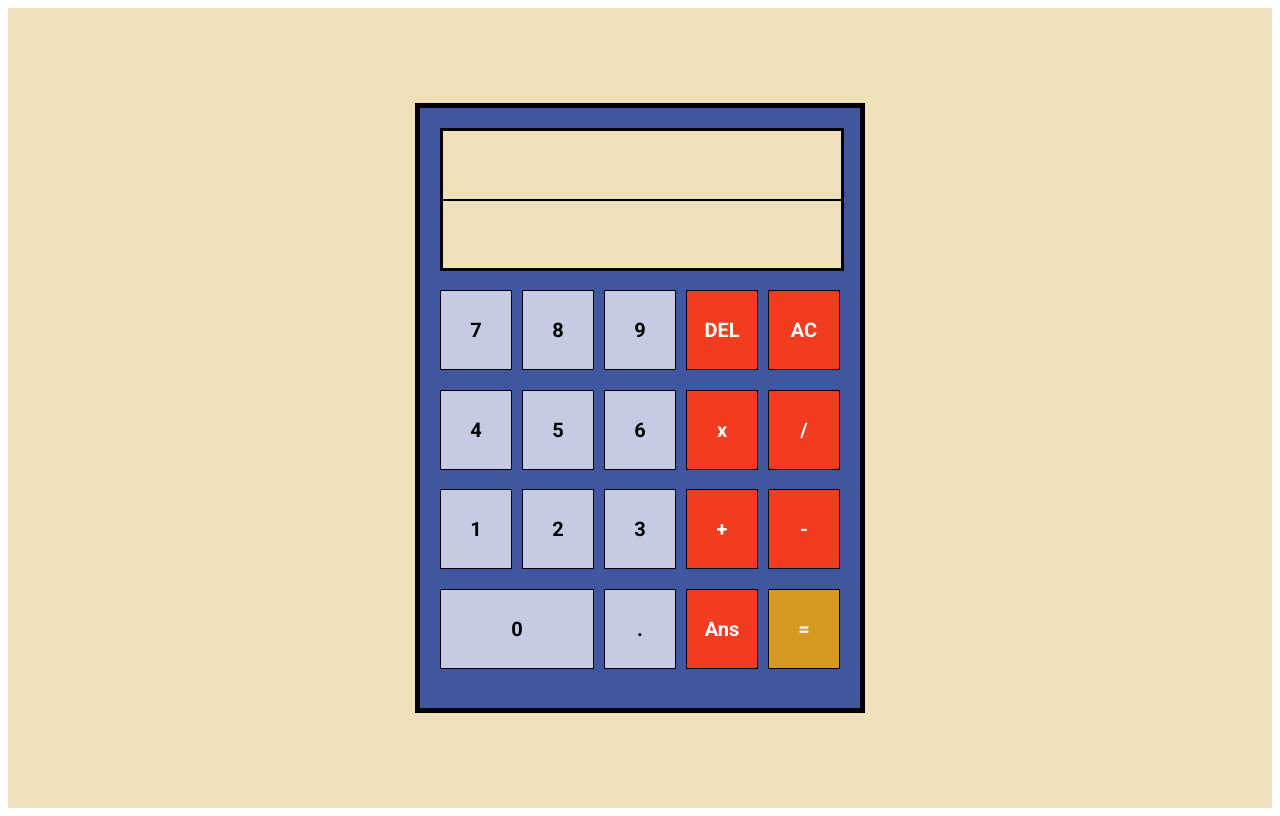
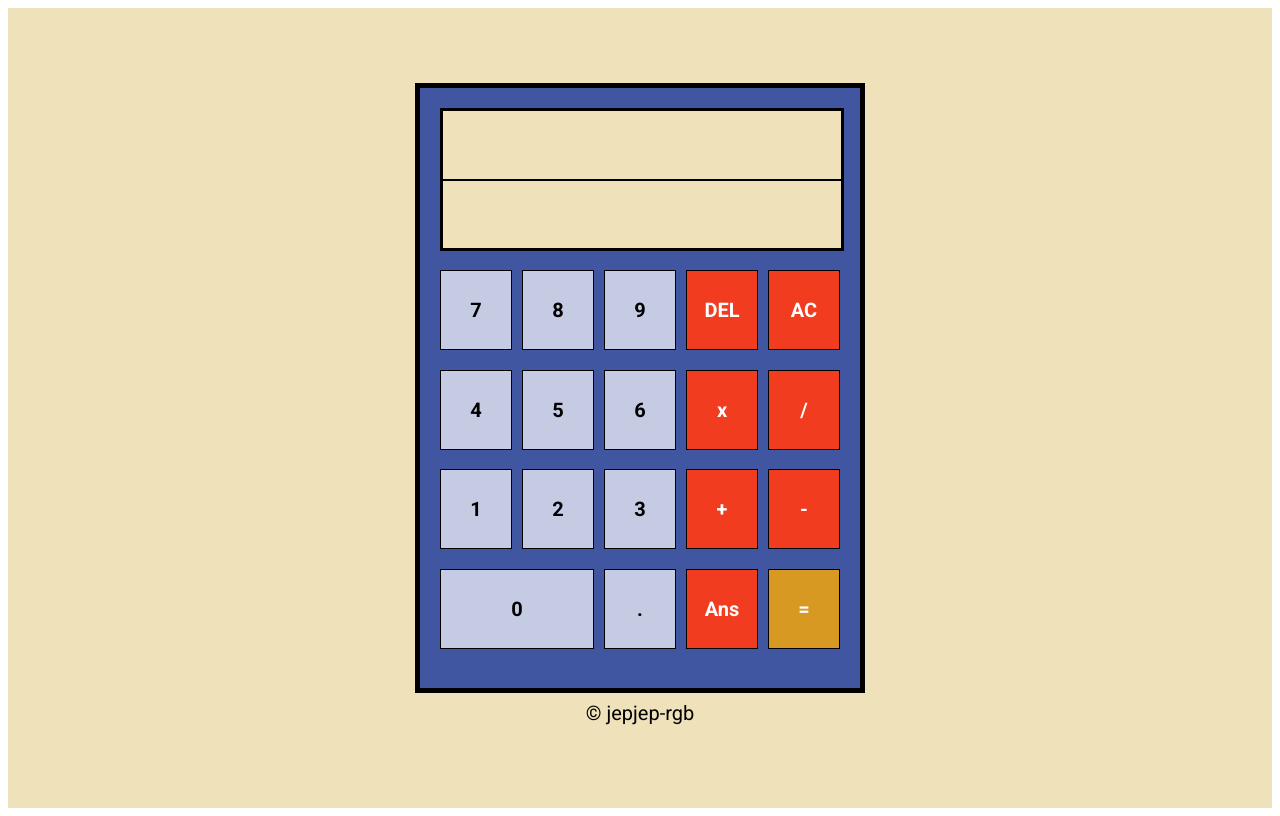
Before and after one commit to jepjep-rgb/odin-calculator, a plain HTML site: page index.html in a window 1280 px wide. Drawn offline with Linux system fonts and the light colour scheme.

Commit message:
Add footer layout and styles

```diff
--- a/css/styles.css
+++ b/css/styles.css
@@ -77,3 +77,21 @@ button.zero {
 .equals{
     background-color: #D79922;
 }
+
+.footer {
+    height: 5vh;
+    display: flex;
+    justify-content: center;
+    align-items: center;
+}
+
+a.footer-text {
+    font-family: 'Roboto', sans-serif;
+    font-size: 20px;
+    color: black;
+    text-decoration: none;
+}
+
+a.footer-text:hover, a.footer-text:active{
+    color: #F13C20;
+}
--- a/index.html
+++ b/index.html
@@ -44,7 +44,9 @@
                 </div>
             </div>
         </div>
-        <div class="footer"></div>
+        <div class="footer">
+            <a href="https://github.com/jepjep-rgb" class="footer-text">© jepjep-rgb</a>
+        </div>
     </div>
 </body>
 </html>
```
